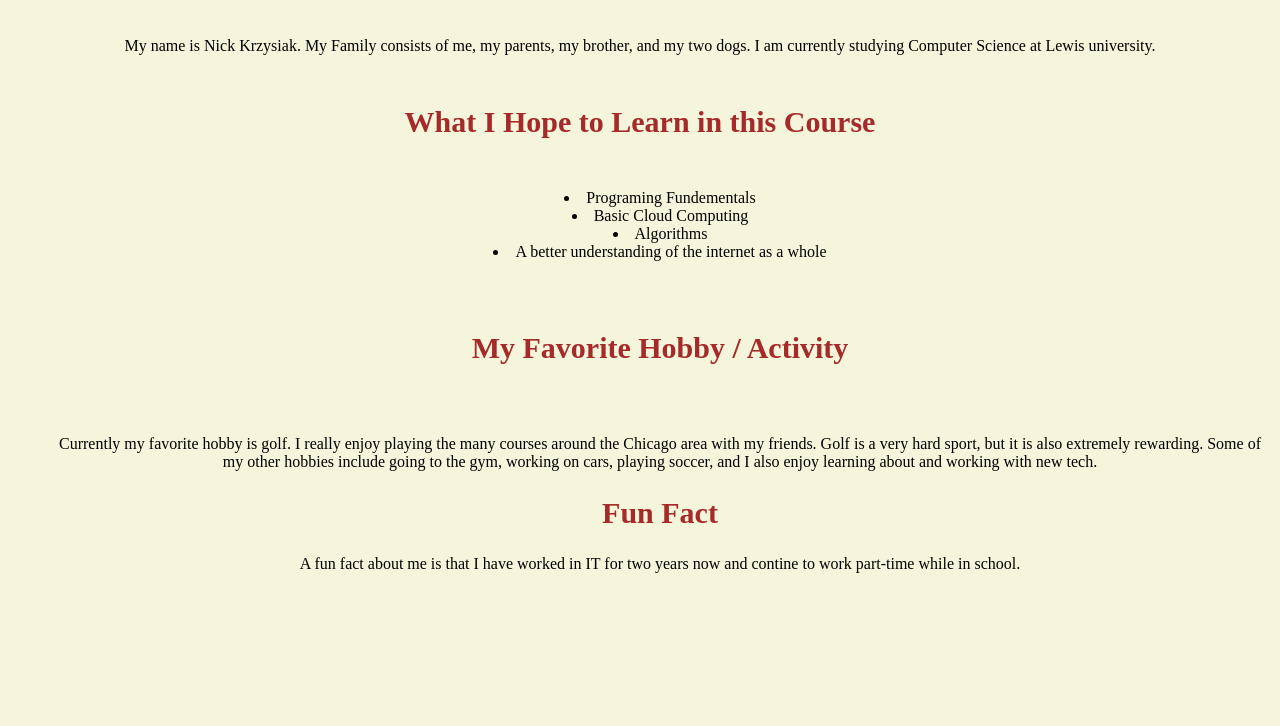
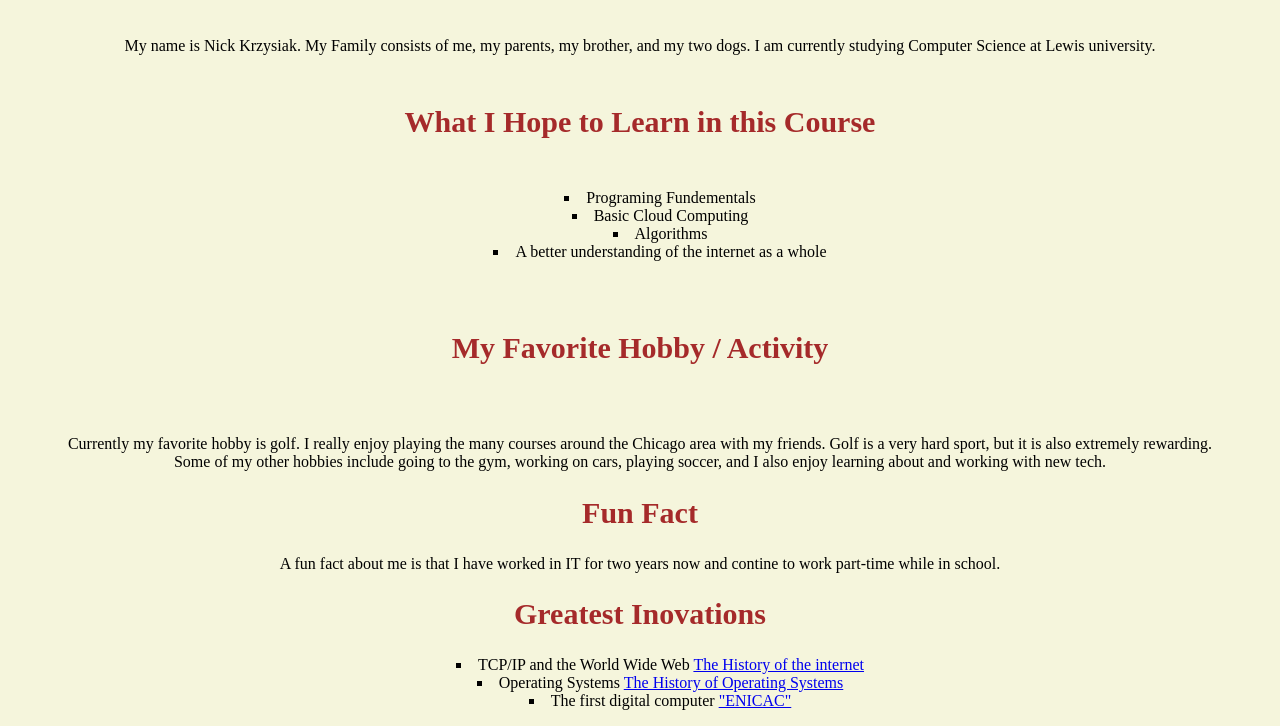
Before and after one commit to krzysiaknick/krzysiaknick.github.io, a plain HTML site: page index.html in a window 1280 px wide. Shown: the part 512-1238 px from the top of the page. Before the commit the page ends 1101 px from the top, so only its background shows below. Drawn offline with Linux system fonts and the light colour scheme.

Commit message:
Add files via upload

```diff
--- a/index.html
+++ b/index.html
@@ -12,21 +12,26 @@
     <a href="mailto:nicholasakrzysiak@lewisu.edu">nicholasakrzysiak@lewisu.edu</a>
     <h3>Discord: nick_krzysiak</h3>
 
-    <img src="roxanne.jpg" alt="roxanne" width="300" height="auto">
+    <img src="roxanne.jpg" alt="roxanne" width="300">
     <h4>Introduction</h4>
     <p>My name is Nick Krzysiak. My Family consists of me, my parents, my brother, and my two dogs. I am currently studying Computer Science at Lewis university.</p>
     <h5>What I Hope to Learn in this Course</h5>
-    <ul>
+    <ul style="list-style-type:square;">
         <li>Programing Fundementals</li>
         <li>Basic Cloud Computing</li>
         <li>Algorithms</li>
         <li>A better understanding of the internet as a whole</li>
-    </ol>
+    </ul>
     <h6>My Favorite Hobby / Activity</h6>
-    <p2> Currently my favorite hobby is golf. I really enjoy playing the many courses around the Chicago area with my friends. Golf is a very hard sport, but it is also extremely rewarding. Some of my other hobbies include going to the gym, working on cars, playing soccer, and I also enjoy learning about and working with new tech. </p2>
+    <p> Currently my favorite hobby is golf. I really enjoy playing the many courses around the Chicago area with my friends. Golf is a very hard sport, but it is also extremely rewarding. <br>Some of my other hobbies include going to the gym, working on cars, playing soccer, and I also enjoy learning about and working with new tech. </p>
     <h2>Fun Fact</h2>
-    <p3>A fun fact about me is that I have worked in IT for two years now and contine to work part-time while in school.</p3>
-
+    <p>A fun fact about me is that I have worked in IT for two years now and contine to work part-time while in school.</p>
+    <h2>Greatest Inovations</h2>
+    <ul style="list-style-type:square;">
+        <li>TCP/IP and the World Wide Web <a href="https://www.scienceandmediamuseum.org.uk/objects-and-stories/short-history-internet">The History of the internet</a></li>
+        <li>Operating Systems <a href="https://history-computer.com/complete-history-of-the-operating-system/">The History of Operating Systems</a></li>
+        <li>The first digital computer <a href="https://www.britannica.com/technology/ENIAC">"ENICAC"</a></li>
+      </ul>
 </body>
 
 
```
